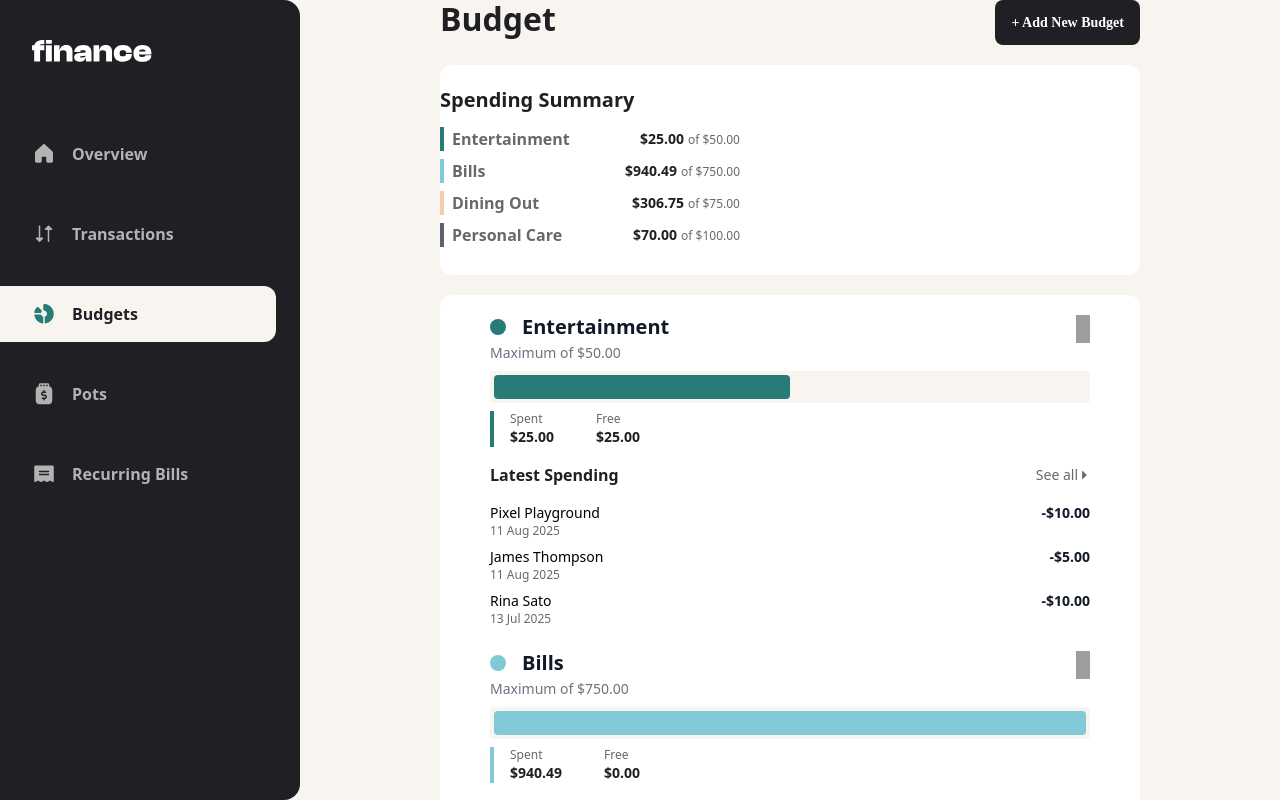
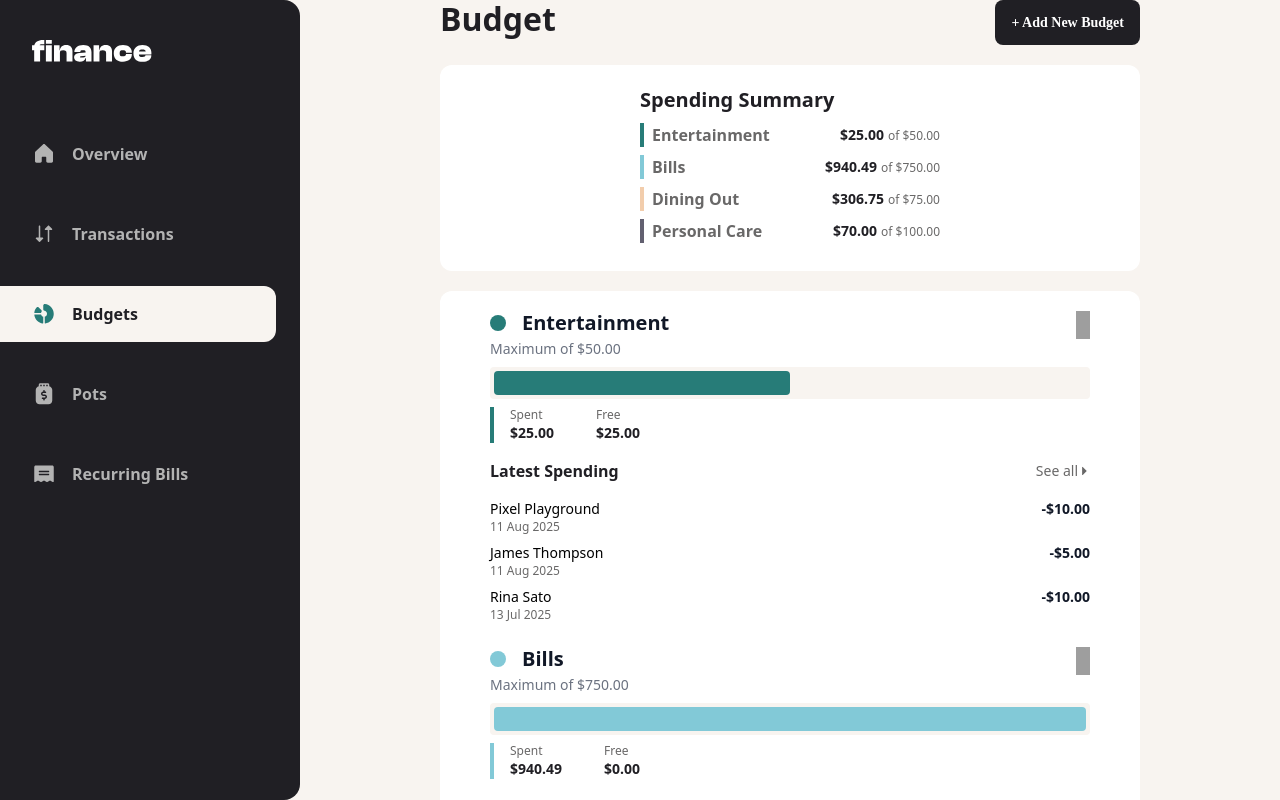
Before and after one commit to Keti-Tsiklauri/my-finance-app, a Next.js app: page /budgets in a window 1280 px wide. Built offline with nearby package versions, Linux system fonts and the light colour scheme; grey boxes are pictures that could not be loaded.

Commit message:
fix budgets style

```diff
--- a/src/components/overview/BudgetsSection.tsx
+++ b/src/components/overview/BudgetsSection.tsx
@@ -3,10 +3,11 @@ import SeeMore from "./SeeMore";
 
 export default function BudgetsSection() {
   return (
-    <div className="flex flex-col   ">
+    <div className="flex flex-col gap-4">
       <SeeMore section="budgets" action="see details" href="/budgets" />
-
-      <SpendingSummary limit={4} />
+      <div className="flex justify-center items-center w-full">
+        <SpendingSummary limit={4} />
+      </div>
     </div>
   );
 }
--- a/src/components/spending-summary/SpendingSummary.tsx
+++ b/src/components/spending-summary/SpendingSummary.tsx
@@ -28,9 +28,9 @@ export default function SpendingSummary({
     typeof limit === "number" ? budgets.slice(0, limit) : budgets;
 
   return (
-    <div className="bg-white rounded-[12px] w-[343px] mx-auto md:w-[700px] mb-[20px] pt-[20px] pb-[20px] xxl:w-[440px]">
-      <div className="w-[300px] md:w-[620px] xxl:w-[350px] md:mx-auto lg:w-[600px] xl:w-[300px] mx-auto xl:mx-0 flex flex-col justify-start items-start">
-        <h2 className="mb-3 font-publicSans font-bold text-[20px] text-[#201F24]">
+    <div className="bg-white rounded-[12px] w-[343px] mx-auto md:w-[700px] mb-[20px] pt-[20px] pb-[20px] xxl:w-[440px] ">
+      <div className="w-[300px] md:w-[620px] xxl:w-[350px] md:mx-auto lg:w-[600px] xl:w-[300px] mx-auto flex flex-col justify-start items-start">
+        <h2 className="mb-2 font-publicSans font-bold text-[20px] text-[#201F24]">
           {text}
         </h2>
         <ul className={`${width} w-full`}>
```
